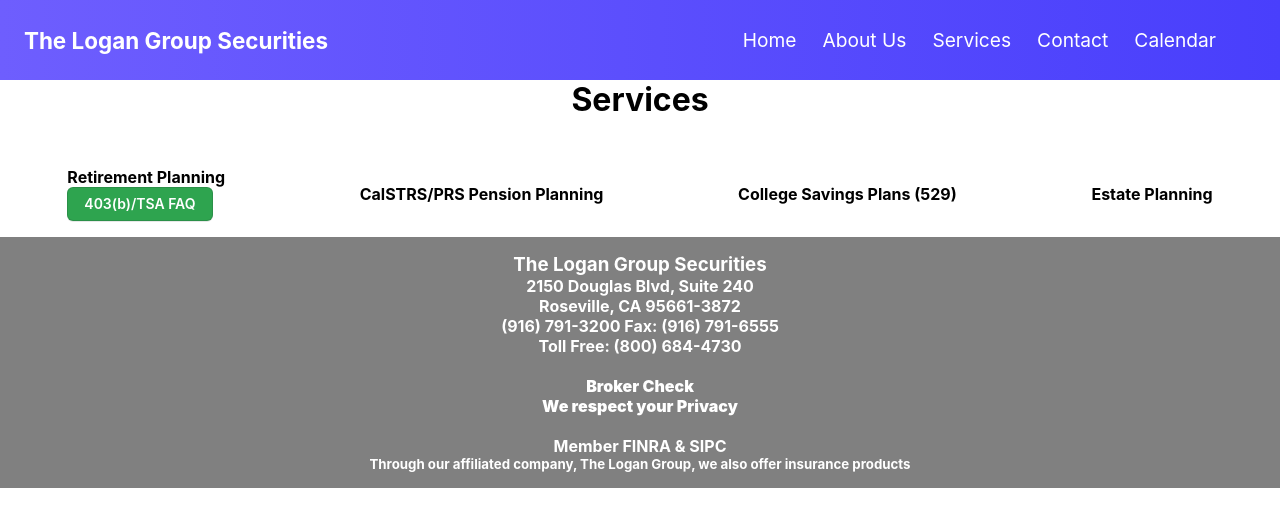
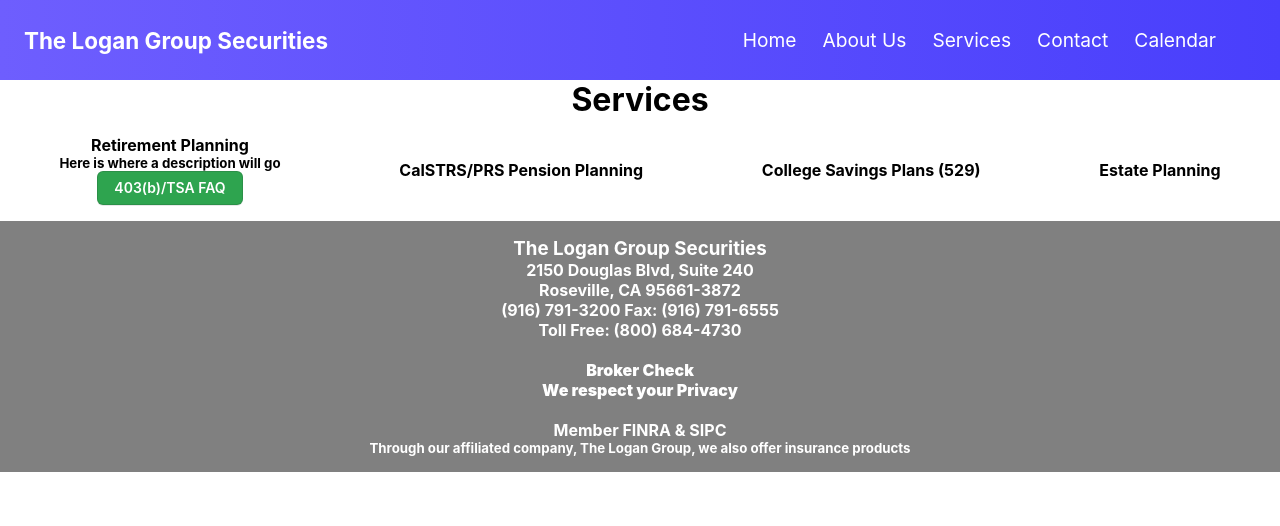
Before and after one commit to ryelow94/logan-group, a React (Create React App) app: page /services in a window 1280 px wide. Both pictures are taken after a click on the element "Retirement Planning". Shown: the top 526 px of the page. Built offline with nearby package versions, Linux system fonts and the light colour scheme.

Commit message:
services component added, but css still needs some fixing for description

```diff
--- a/src/components/ServiceItem.js
+++ b/src/components/ServiceItem.js
@@ -1,26 +1,26 @@
 export const ServiceItems = [
     {
         title: "Retirement Planning",
-        description:"",
+        description1:" Here is where a description will go",
         tsafaq: "403(b)/TSA FAQ",
         cName: "service-item",
         id:"retire"
     },
     {
         title:"CalSTRS/PRS Pension Planning",
-        description:"",
+        description2:"Here is where a description will go. a;dsjfkasdfajsdf;kasjdfkla;sjdf;kasdjf;klasdjf;kasdfjkl;asdjfkl;asdjf;kasdjfk;asdjf;alksdfj;askdfj;asdklfj;asdlfkjasdf;klasdfj;asdfk;ajsdf;laksdfjl;asdfk;jasdf;alsdfjla;sdfkla;sdf;aklsdjkl;asd;lkasdlkjasdf;jasd;lkjasd;asdfjlkasdfl;ksadfjsdf;sadjkasdffjkl;fsd;sdklsdfklsdklsdlkdsfkjlsdjalkljdsfkjlsdfklsadfkljsdakjlskdakljfsdklsaklj;sdfkjlsdklajdskklsdfkjldfs;kjlfdsakjl;sdakljfsdjkl",
         cName:"service-item",
         id:"pension"
     },
     {
         title:"College Savings Plans (529)",
-        description:"",
+        description3:"here is where a description will go",
         cName:"service-item",
         id:"college"
     },
     {
         title:"Estate Planning",
-        description:"",
+        description4:"here is where a description will go",
         cName:"service-item",
         id:"estate"
     }
--- a/src/components/Services.css
+++ b/src/components/Services.css
@@ -1,19 +1,32 @@
 
 #services-header{
-  margin-bottom:3rem;
+  margin-bottom:1rem;
   text-align:center;
 }
+.cards{
+  display:flex;
+  align-items:center;
+  justify-content:space-around;
+  flex-direction: row;
+  flex-wrap: wrap;
+}
 .service-item{
-  cursor:pointer;
+  text-align:center;
 }
-@media screen and (min-width: 960px) {
-  .card {
-    display: flex;
-  }
-  .service-item {
-    flex-direction: row;
-    margin: auto;
-  }
+.description-div{
+  display:flex;
+  align-items:center;
+  justify-content: center;
+  flex-direction: row;
+  flex-wrap: wrap;
+}
+.description{
+  text-align:center;
+}
+.button-div{
+  display: flex;
+  align-items:center;
+  justify-content: center;
 }
 /* CSS */
 .faq-button {
--- a/src/components/Services.js
+++ b/src/components/Services.js
@@ -2,42 +2,81 @@
 import { ServiceItems } from "./ServiceItem";
 import "./Services.css";
 import { Faq } from "./Tsafaq";
-import { useState} from "react"
+import { useState } from "react";
 
 const Services = () => {
-  const [faqClicked, setFaqClicked]= useState(false)
-  const [showFaq, setShowFaq]= useState(false)
-  const handleClick = () => {
-    if(faqClicked===false){
-      setFaqClicked(true)
-    } else if(faqClicked===true){
-      setFaqClicked(false)
+  const [faqClicked, setFaqClicked] = useState(false);
+  const [showFaq, setShowFaq] = useState(false);
+  const [showDescripion1, setShowDescripion1] = useState(false);
+  const [showDescripion2, setShowDescripion2] = useState(false);
+  const [showDescripion3, setShowDescripion3] = useState(false);
+  const [showDescripion4, setShowDescripion4] = useState(false);
+  const handleFaq = () => {
+    if (faqClicked === false) {
+      setFaqClicked(true);
+    } else if (faqClicked === true) {
+      setFaqClicked(false);
     }
   };
   const handleServiceClick = (e) => {
-    console.log(e.target.id)
-    if(e.target.id === "retire"){
-      setShowFaq(true)
+    console.log(e.target);
+    if (e.target.id === "retire") {
+      setShowFaq(true);
+      setShowDescripion1(true);
     }
-    if(e.target.id === "retire" && showFaq===true){
-      setShowFaq(false)
+    if (e.target.id === "retire" && showFaq === true) {
+      setShowFaq(false);
     }
-
+    if (e.target.id === "retire" && showDescripion1 === true) {
+      setShowDescripion1(false);
     }
+    if (e.target.id === "pension") {
+      setShowDescripion2(true);
+    }
+    if (e.target.id === "pension" && showDescripion2 === true) {
+      setShowDescripion2(false);
+    }
+    if (e.target.id === "college") {
+      setShowDescripion3(true);
+    }
+    if (e.target.id === "college" && showDescripion3 === true) {
+      setShowDescripion3(false);
+    }
+    if (e.target.id === "estate") {
+      setShowDescripion4(true);
+    }
+    if (e.target.id === "estate" && showDescripion4 === true) {
+      setShowDescripion4(false);
+    }
+  };
   return (
     <div>
       <h1 id="services-header">Services</h1>
-        <div className="card">
-          {ServiceItems.map((item, index, id) => {
+      <div className="cards">
+        {ServiceItems.map((item, index) => {
           return (
             <div key={index} className={item.cName}>
-                <h4 id={item.id} onClick={(e)=> handleServiceClick(e)}> {item.title}</h4>
-                <h5>{item.description}</h5>
+              <h4 id={item.id} onClick={(e) => handleServiceClick(e)}>
+                {item.title}
+              </h4>
+              <div className="description-div">
+                {showDescripion1 ?<h5 className="descripion"> {item.description1}</h5> : null}
+                {showDescripion2 ?<h5 className="descripion"> {item.description2}</h5>: null}
+                {showDescripion3 ?<h5 className="descripion"> {item.description3}</h5> : null}
+                {showDescripion4 ?<h5 className="descripion"> {item.description4}</h5>: null}
+                </div>
                 {item.tsafaq ? (
                   <div>
-                    <button style={{display:showFaq?"block": "none"}} className="faq-button" onClick={handleClick}>{item.tsafaq}</button>
+                    <div className="button-div">
+                      <button
+                        style={{ display: showFaq ? "block" : "none" }}
+                        className="faq-button"
+                        onClick={handleFaq}
+                      >
+                        {item.tsafaq}
+                      </button>
+                      </div>
                     {faqClicked ? (
-                      <div>
                         <h5>
                           {Faq.map((item, index) => {
                             return (
@@ -50,7 +89,6 @@
                             );
                           })}
                         </h5>
-                      </div>
                     ) : null}
                   </div>
                 ) : null}
@@ -60,6 +98,6 @@
       </div>
     </div>
   );
-}
+};
 
 export default Services;
```
Lines whose indentation alone changed are shown as unchanged.
